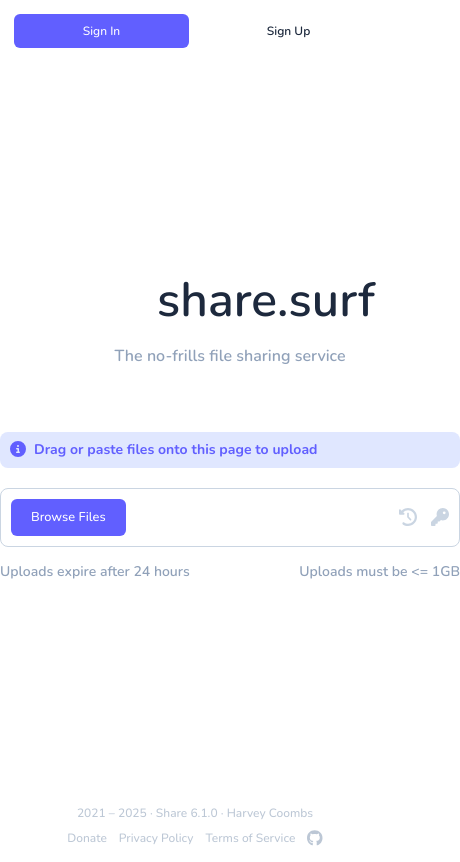
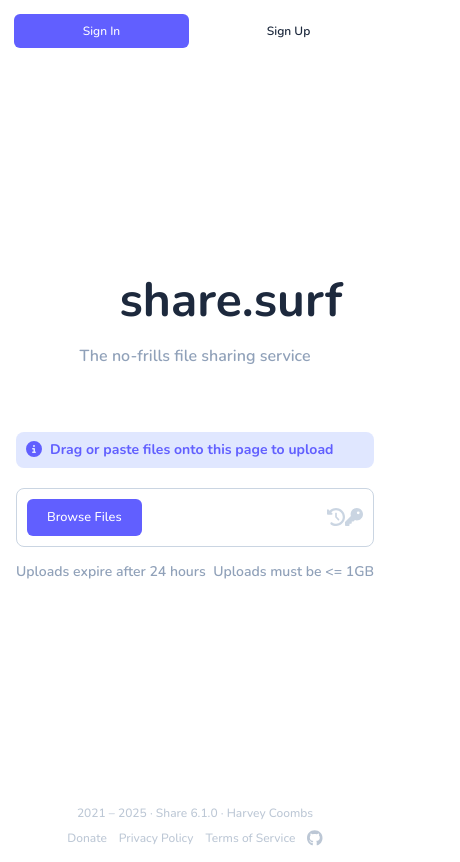
Before and after one commit to harveycoombs/share, a Next.js app: page / in a window 390 px wide. Shown: the whole page, 460 px wide, since content can reach past the window. Built offline with nearby package versions, Linux system fonts and the light colour scheme; no server answers.

Commit message:
media queries for uploader

```diff
--- a/app/page.tsx
+++ b/app/page.tsx
@@ -158,11 +158,11 @@ export default function Home() {
     return (
         <>
             <main className="min-h-[calc(100vh-117px)] grid place-items-center" onDragOver={handleDragOverEvent} onDragEnter={handleDragEnterEvent} onDragLeave={handleDragLeaveEvent} onDrop={handleDropEvent}>
-                <section className="w-fit select-none">
-                    <div className="w-115 mx-auto mb-16">
+                <section className="w-fit select-none max-sm:w-full max-sm:px-4">
+                    <div className="w-115 mx-auto mb-16 max-sm:w-full">
                         <div className="w-fit mx-auto flex items-center gap-4">
                             <Logo width={56} height={56} className="" />
-                            <h1 className="text-5xl font-semibold leading-none">share.surf</h1>
+                            <h1 className="text-5xl font-bold leading-none">share.surf</h1>
                         </div>
 
                         <h2 className="block font-semibold text-slate-400 mt-4 text-center">The no-frills file sharing service</h2>
@@ -190,23 +190,23 @@ export default function Home() {
                     )}
 
                     {!loading && !id.length && (
-                        <div className="w-115">
+                        <div className="w-115 max-sm:w-full">
                             <div className="w-full px-2.5 py-2 text-sm font-bold text-indigo-500 bg-indigo-100 rounded-lg">
                                 <FontAwesomeIcon icon={faInfoCircle} className="mr-2 text-base translate-y-0.25" />
                                 Drag or paste files onto this page to upload
                             </div>
 
-                            <div className="flex justify-between items-center p-2.5 rounded-lg mt-5 mb-4.5 border border-slate-300">
-                                <Button onClick={() => uploader.current?.click()}>Browse Files</Button>
+                            <div className={`flex justify-between items-center p-2.5 rounded-lg mt-5 mb-4.5 border border-slate-300${passwordFieldIsVisible ? " max-sm:flex-col max-sm:gap-2" : ""}`}>
+                                <Button onClick={() => uploader.current?.click()} classes={passwordFieldIsVisible ? "max-sm:w-full" : ""}>Browse Files</Button>
 
-                                <div className="flex items-center gap-3.5">
+                                <div className={`flex items-center gap-3.5${passwordFieldIsVisible ? " max-sm:w-full" : ""}`}>
                                     <UploadOption icon={faClockRotateLeft} title={sessionExists ? "View Upload History" : "Sign In To View Upload History"} onClick={() => setHistoryVisibility(sessionExists)} />
                                     {passwordFieldIsVisible ? (
-                                        <div className="relative">
+                                        <div className={`relative${passwordFieldIsVisible ? " max-sm:w-full max-sm:grow-1" : ""}`}>
                                             <Field
                                                 type="password"
                                                 placeholder={sessionExists ? "Password" : "Password (Registered Users Only)"}
-                                                classes=""
+                                                classes={passwordFieldIsVisible ? "max-sm:w-full max-sm:grow-1" : ""}
                                                 readOnly={!sessionExists}
                                                 onChange={(e: any) => setPassword(e.target.value)}
                                             />
```
